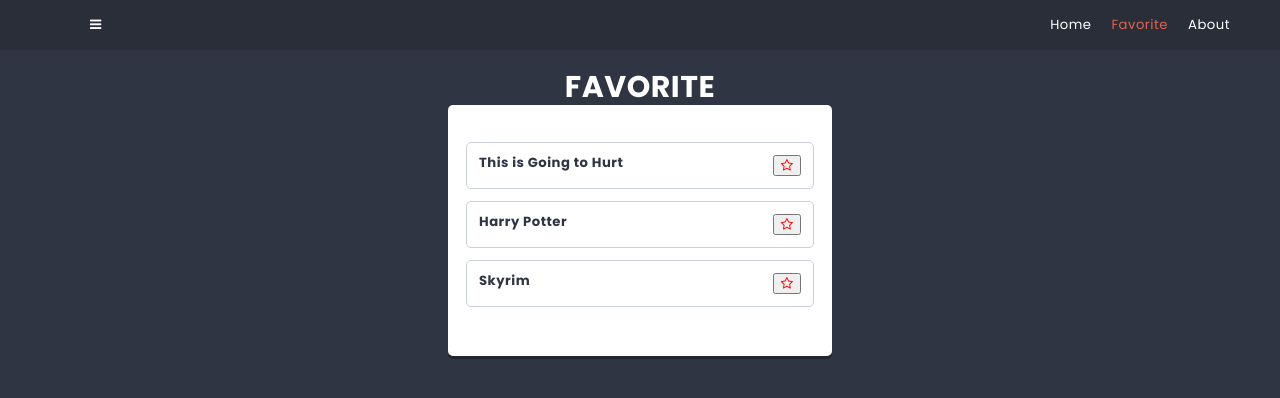
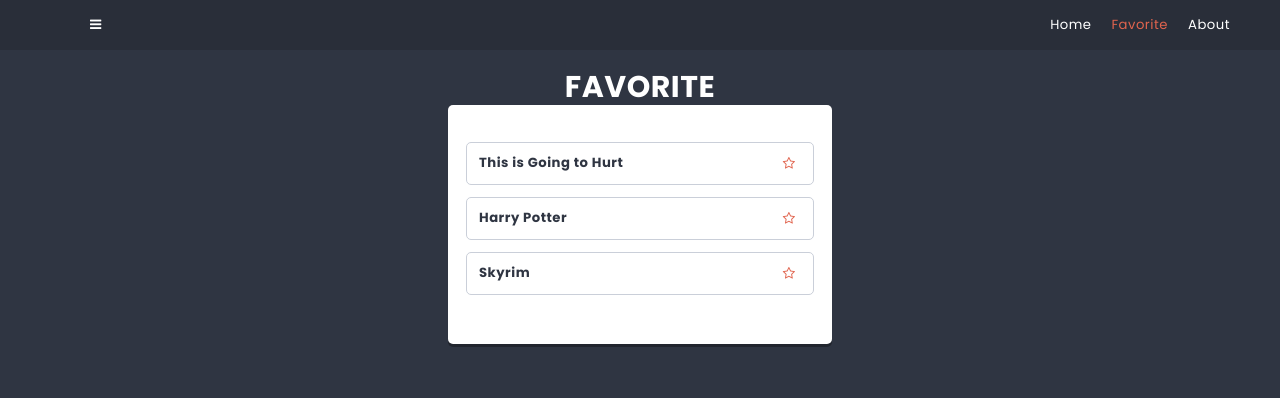
Before and after one commit to gdulab/ThingsToDo, a React (Create React App) app: page /favorite in a window 1280 px wide. Shown: the top 398 px of the page. Built offline with nearby package versions, Linux system fonts and the light colour scheme.

Commit message:
Favourite button styling

```diff
--- a/src/components/Card/Card.module.scss
+++ b/src/components/Card/Card.module.scss
@@ -15,5 +15,10 @@
 }
 
 .active {
-    color: red;
+    color: $color-warning;
 }
+
+button {
+    background-color: white;
+    border: none;
+}
```
